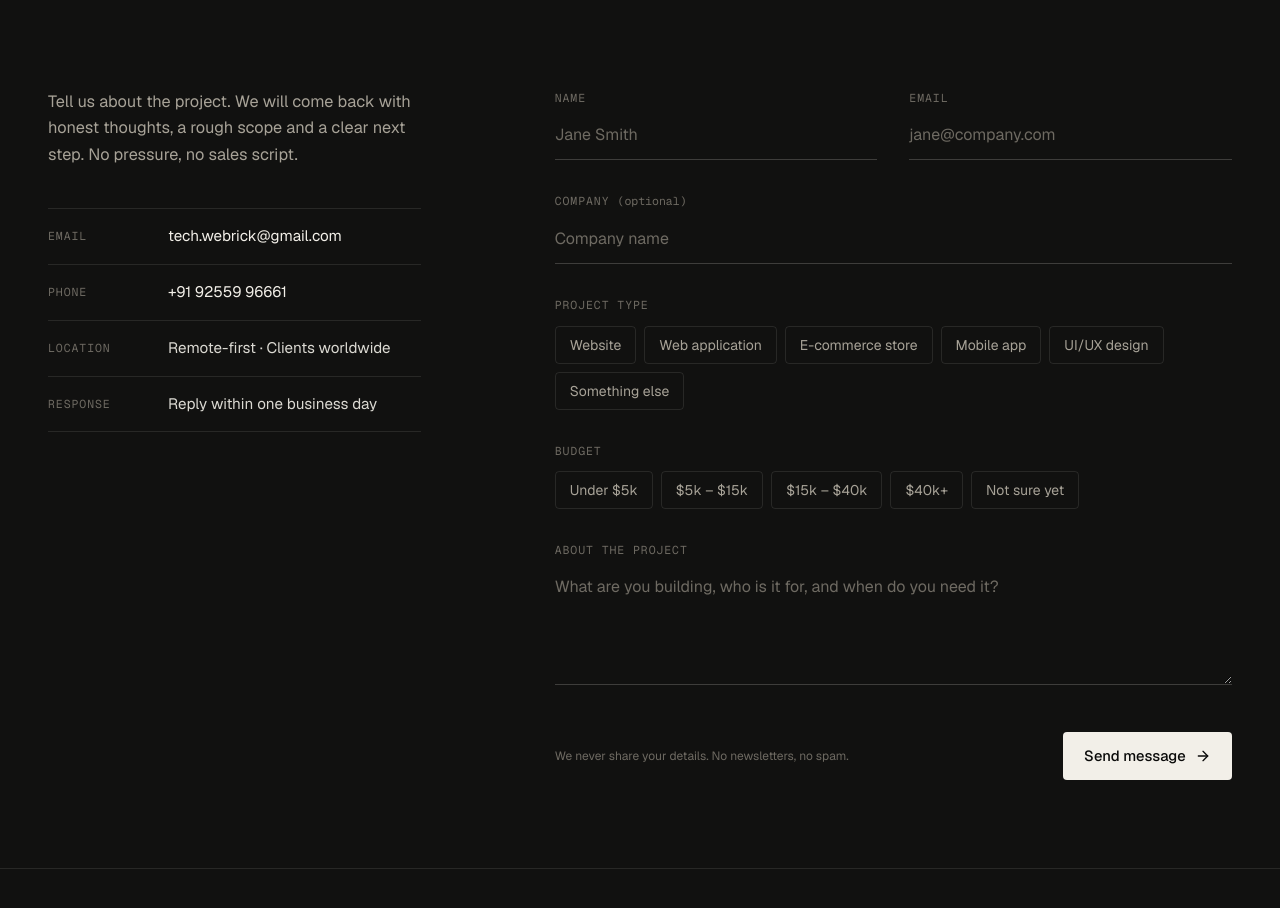
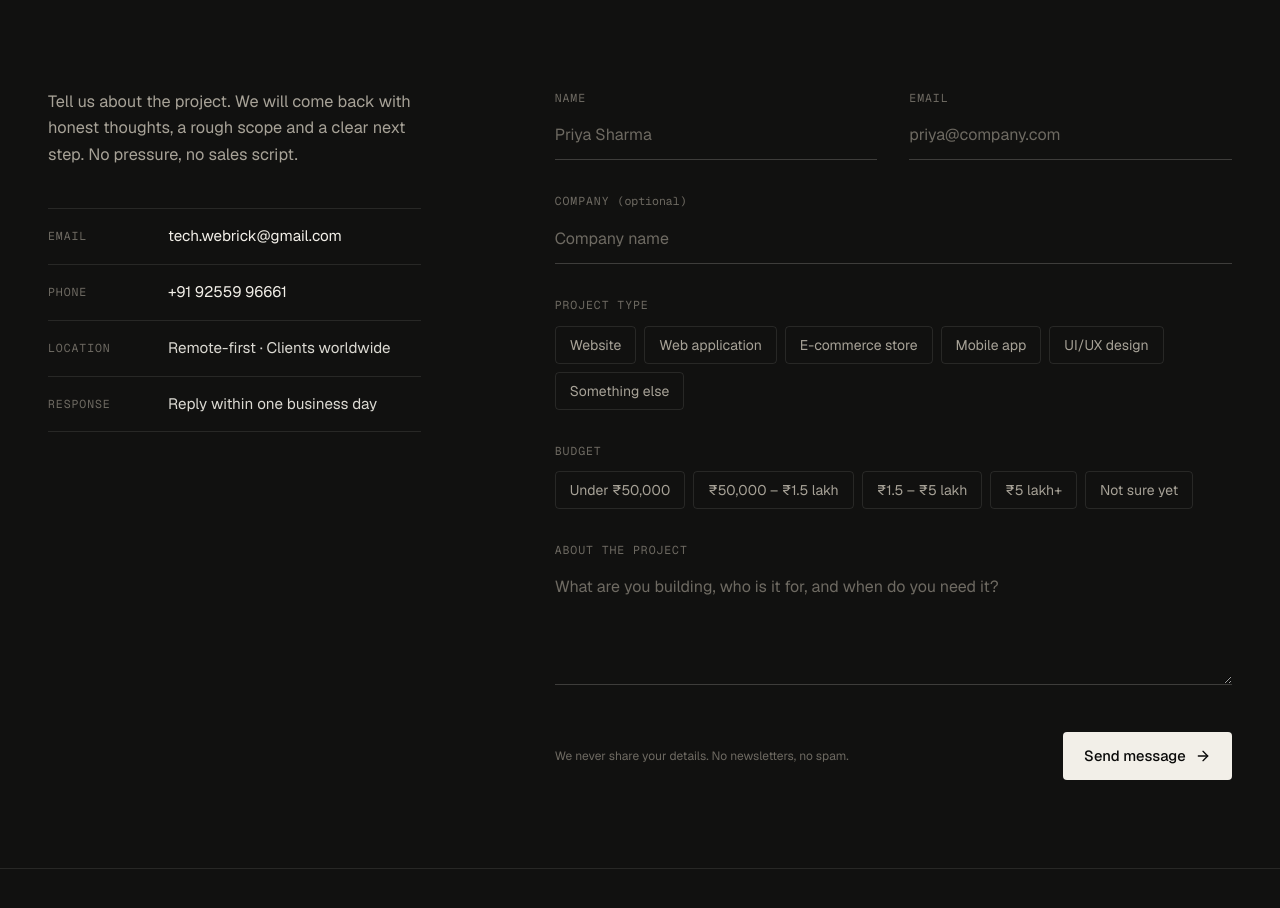
Before and after one commit to dhruvverm/webrick, a React (Vite) app: page / in a window 1280 px wide. Shown: the part 8796-9704 px from the top of the page. Built offline with nearby package versions, Linux system fonts and the light colour scheme.

Commit message:
Rupee budget ranges, Indian names in testimonials and form placeholders
Co-Authored-By: Claude Fable 5.1 <noreply@anthropic.com>

```diff
--- a/src/components/sections/Contact.jsx
+++ b/src/components/sections/Contact.jsx
@@ -7,7 +7,7 @@ import MaskedText from '../ui/MaskedText'
 import { site } from '../../data/site'
 
 const projectTypes = ['Website', 'Web application', 'E-commerce store', 'Mobile app', 'UI/UX design', 'Something else']
-const budgets = ['Under $5k', '$5k – $15k', '$15k – $40k', '$40k+', 'Not sure yet']
+const budgets = ['Under ₹50,000', '₹50,000 – ₹1.5 lakh', '₹1.5 – ₹5 lakh', '₹5 lakh+', 'Not sure yet']
 const initial = { name: '', email: '', company: '', type: '', budget: '', message: '' }
 
 const shake = { x: [0, -6, 6, -4, 4, 0], transition: { duration: 0.4 } }
@@ -287,8 +287,8 @@ export default function Contact() {
                   transition={{ duration: 0.3 }}
                   className="relative grid gap-x-8 gap-y-8 sm:grid-cols-2"
                 >
-                  <TextField label="Name" name="name" index={0} inputRef={refs.name} value={form.name} onChange={update} error={errors.name} placeholder="Jane Smith" autoComplete="name" />
-                  <TextField label="Email" name="email" type="email" index={1} inputRef={refs.email} value={form.email} onChange={update} error={errors.email} placeholder="jane@company.com" autoComplete="email" />
+                  <TextField label="Name" name="name" index={0} inputRef={refs.name} value={form.name} onChange={update} error={errors.name} placeholder="Priya Sharma" autoComplete="name" />
+                  <TextField label="Email" name="email" type="email" index={1} inputRef={refs.email} value={form.email} onChange={update} error={errors.email} placeholder="priya@company.com" autoComplete="email" />
                   <div className="sm:col-span-2">
                     <TextField label="Company" hint="(optional)" name="company" index={2} value={form.company} onChange={update} placeholder="Company name" autoComplete="organization" />
                   </div>
--- a/src/data/testimonials.js
+++ b/src/data/testimonials.js
@@ -8,14 +8,14 @@ export const testimonials = [
   },
   {
     quote: 'We had four websites and no idea where patients were getting lost. Now we have one site that books appointments while we sleep.',
-    name: 'Daniel Okafor',
+    name: 'Arjun Mehta',
     role: 'Managing Partner, Lumen Dental',
-    initials: 'DO',
+    initials: 'AM',
   },
   {
     quote: 'They shipped a real product, not a prototype. Multi-tenant, billing, the lot. Our first paying customers were on it within a week of launch.',
-    name: 'Sofia Marchetti',
+    name: 'Ananya Iyer',
     role: 'Co-founder, Orbit CRM',
-    initials: 'SM',
+    initials: 'AI',
   },
 ]
```
